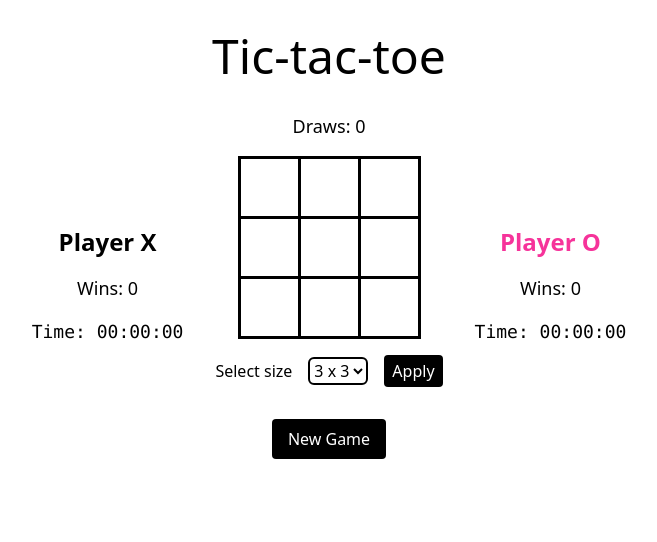
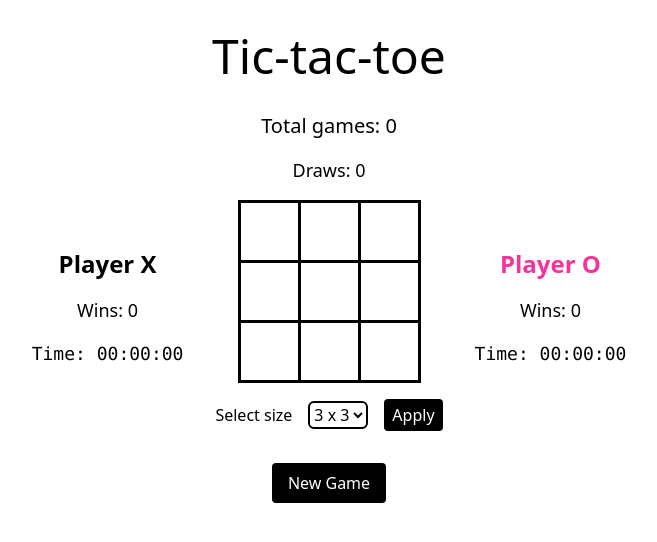
Before and after one commit to pomtyslav/tic-tac-toe-task, a React (Vite) app: page / in a window 1280 px wide. Shown: the top 542 px of the page, without its empty margins (311-968 px from the left). Built offline with nearby package versions, Linux system fonts and the light colour scheme.

Commit message:
finalest commit (added total games counter)

```diff
--- a/src/App.tsx
+++ b/src/App.tsx
@@ -108,6 +108,7 @@ function App() {
             />
           </div>
           <div className='flex flex-col items-center gap-4'>
+            <div className='text-xl'>Total games: {draws+xWins+oWins}</div>
             <span className="text-lg">Draws: {draws}</span>
             <Grid
               size={appliedSize}
@@ -122,7 +123,6 @@ function App() {
               onApply={handleApplySize}
             />
             <NewGameButton onClick={handleNewGame} />
-
           </div>
           <div className="flex flex-col items-center gap-4">
             <span className="text-2xl font-bold text-pink-500">Player O</span>
```
